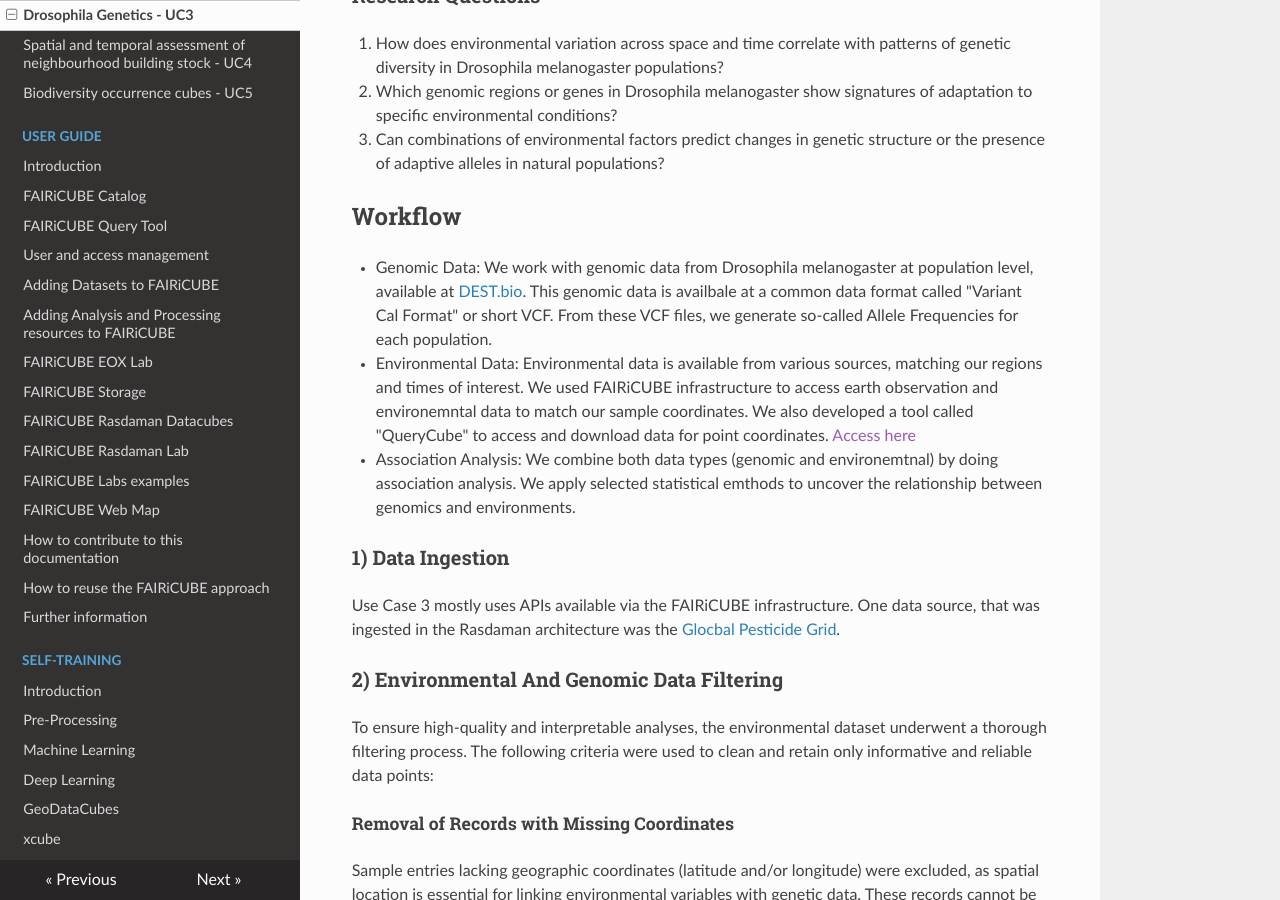
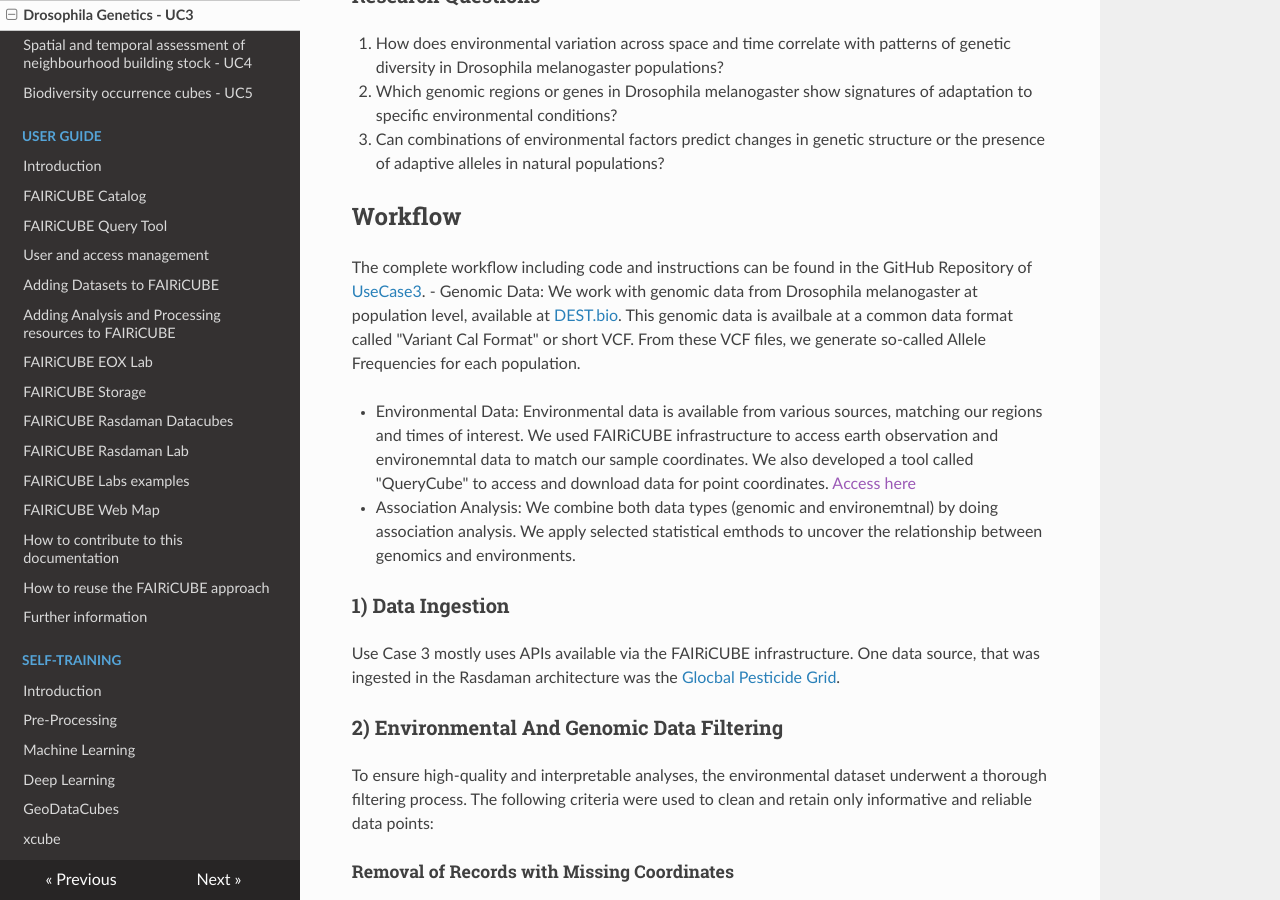
Before and after one commit to FAIRiCUBE/collaboration-platform, an MkDocs documentation site: the page built from docs/use_cases/drosophila_genetics.md, in a window 1280 px wide and 900 px high, scrolled down 573 px. Built offline with MkDocs 1.6.1, drawn with Linux system fonts in a browser that asks for light colours; nearby versions of some CDN libraries.

Commit message:
Update drosophila_genetics.md

```diff
--- a/docs/use_cases/drosophila_genetics.md
+++ b/docs/use_cases/drosophila_genetics.md
@@ -15,6 +15,7 @@ This approach will allow to identify genes that are putatively under selection a
 
 # Workflow
 
+The complete workflow including code and instructions can be found in the GitHub Repository of [UseCase3](https://github.com/FAIRiCUBE/uc3-drosophola-genetics/tree/main/projects/LandscapeGenomicsPipeline).
 - Genomic Data: We work with genomic data from Drosophila melanogaster at population level, available at [DEST.bio](https://dest.bio/). This genomic data is availbale at a common data format called "Variant Cal Format" or short VCF. From these VCF files, we generate so-called Allele Frequencies for each population.
 
 - Environmental Data: Environmental data is available from various sources, matching our regions and times of interest. We used FAIRiCUBE infrastructure to access earth observation and environemntal data to match our sample coordinates. We also developed a tool called "QueryCube" to access and download data for point coordinates. [Access here]()
```
